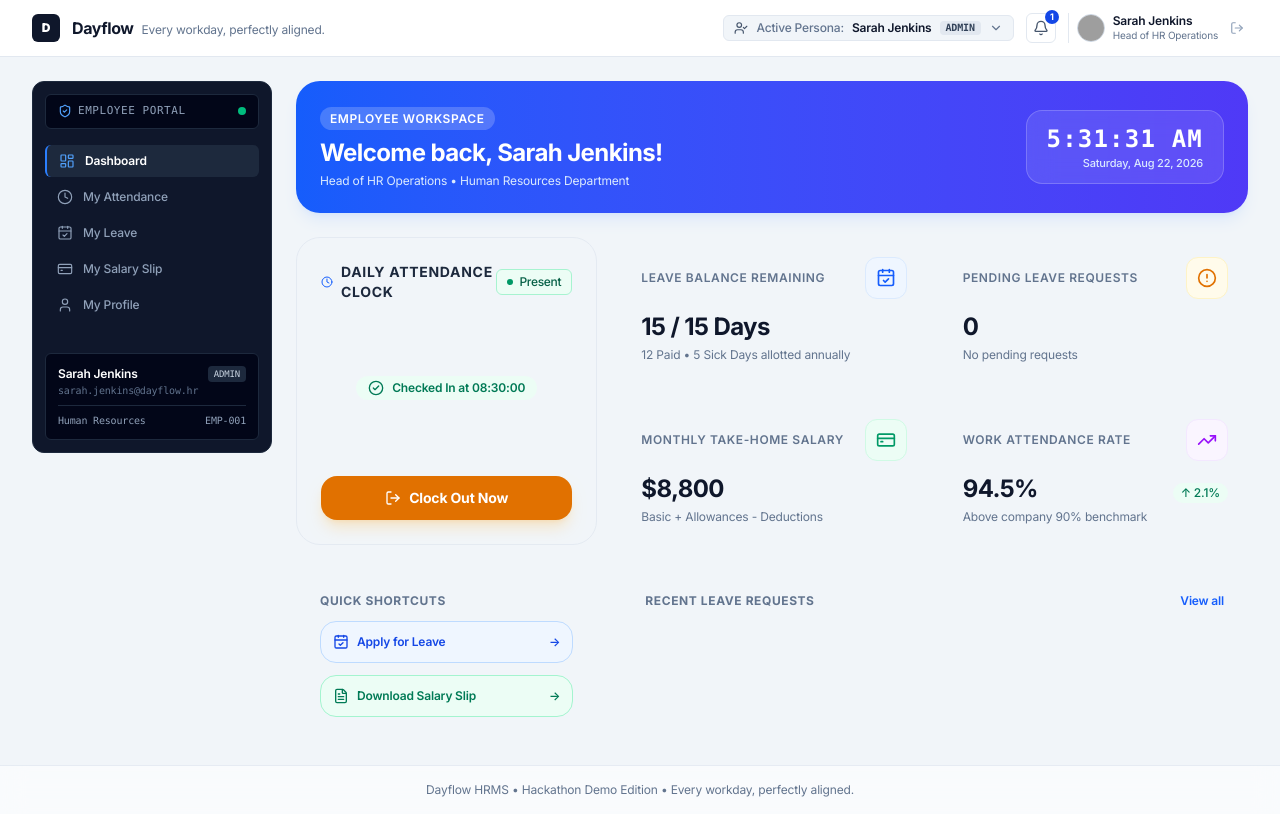
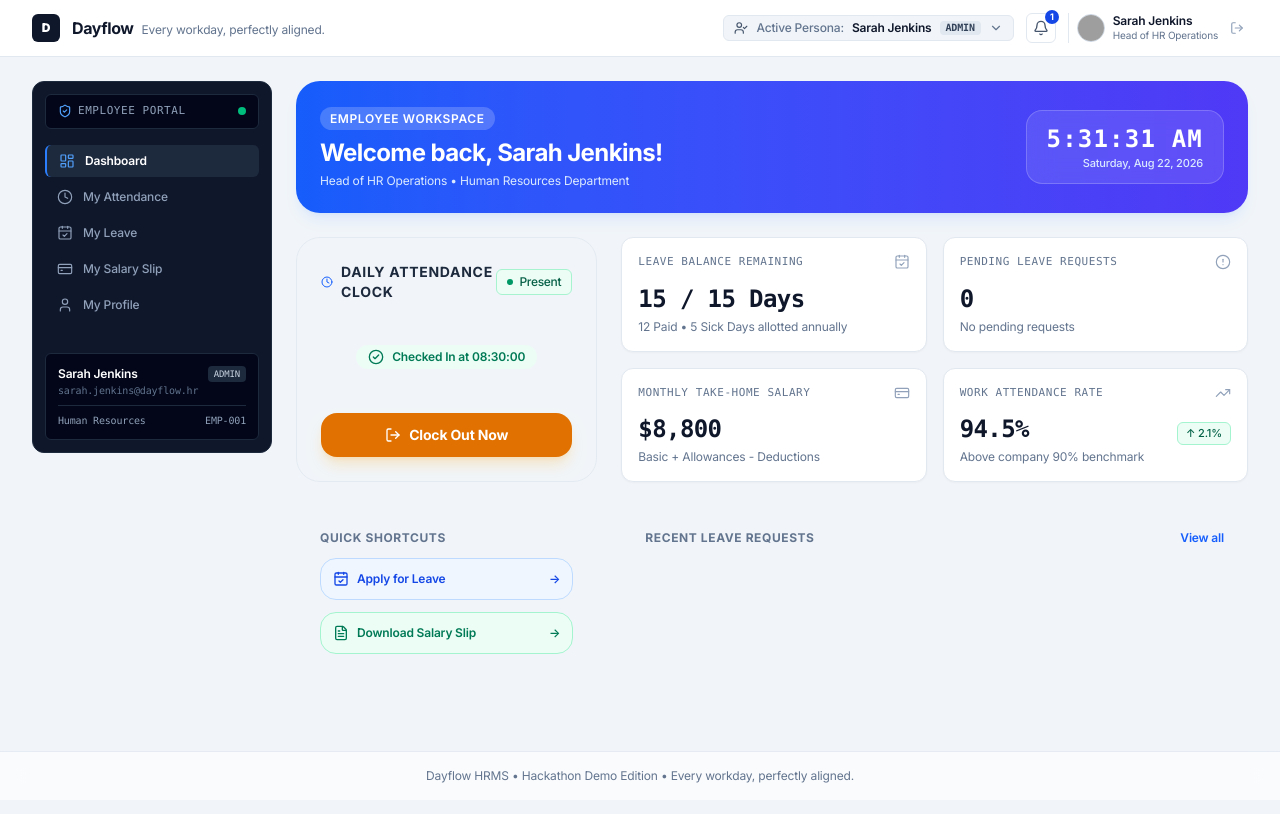
Before and after one commit to praptimandora0779-design/dayflow-hr-system, a React (Vite) app: page / in a window 1280 px wide. Built offline with nearby package versions, Linux system fonts and the light colour scheme; grey boxes are pictures that could not be loaded.

Commit message:
Refactor StatCard component for improved styling
Updated StatCard component styles and structure.

```diff
--- a/src/components/ui/StatCard.tsx
+++ b/src/components/ui/StatCard.tsx
@@ -10,7 +10,6 @@ interface StatCardProps {
     value: string;
     isPositive: boolean;
   };
-  colorScheme?: 'blue' | 'emerald' | 'amber' | 'purple' | 'rose';
 }
 
 export const StatCard: React.FC<StatCardProps> = ({
@@ -19,31 +18,26 @@ export const StatCard: React.FC<StatCardProps> = ({
   subtitle,
   icon: Icon,
   trend,
-  colorScheme = 'blue',
 }) => {
-  const colorMap = {
-    blue: 'bg-blue-50 text-blue-600 border-blue-100',
-    emerald: 'bg-emerald-50 text-emerald-600 border-emerald-100',
-    amber: 'bg-amber-50 text-amber-600 border-amber-100',
-    purple: 'bg-purple-50 text-purple-600 border-purple-100',
-    rose: 'bg-rose-50 text-rose-600 border-rose-100',
-  };
-
   return (
-    <div className="glass-card rounded-2xl p-5 hover:shadow-lg transition-all duration-300 transform hover:-translate-y-0.5">
+    <div className="hr-panel p-4 flex flex-col justify-between">
       <div className="flex items-center justify-between">
-        <span className="text-xs font-semibold uppercase tracking-wider text-slate-500">{title}</span>
-        <div className={`p-2.5 rounded-xl border ${colorMap[colorScheme]}`}>
-          <Icon className="w-5 h-5" />
-        </div>
+        <span className="text-[11px] font-medium uppercase tracking-wider text-slate-500 font-mono">
+          {title}
+        </span>
+        <Icon className="w-4 h-4 text-slate-400 stroke-[1.75]" />
       </div>
 
       <div className="mt-3 flex items-baseline justify-between">
-        <h3 className="text-2xl font-bold text-slate-900 tracking-tight">{value}</h3>
+        <h3 className="text-2xl font-semibold text-slate-900 tracking-tight tabular-nums font-mono">
+          {value}
+        </h3>
         {trend && (
           <span
-            className={`text-xs font-medium px-2 py-0.5 rounded-full ${
-              trend.isPositive ? 'bg-emerald-50 text-emerald-700' : 'bg-rose-50 text-rose-700'
+            className={`text-[11px] font-medium px-2 py-0.5 rounded-md border ${
+              trend.isPositive
+                ? 'bg-emerald-50 text-emerald-800 border-emerald-200'
+                : 'bg-rose-50 text-rose-800 border-rose-200'
             }`}
           >
             {trend.isPositive ? '↑' : '↓'} {trend.value}
@@ -51,7 +45,7 @@ export const StatCard: React.FC<StatCardProps> = ({
         )}
       </div>
 
-      {subtitle && <p className="mt-1 text-xs text-slate-500">{subtitle}</p>}
+      {subtitle && <p className="mt-1 text-xs text-slate-500 font-normal">{subtitle}</p>}
     </div>
   );
 };
```
